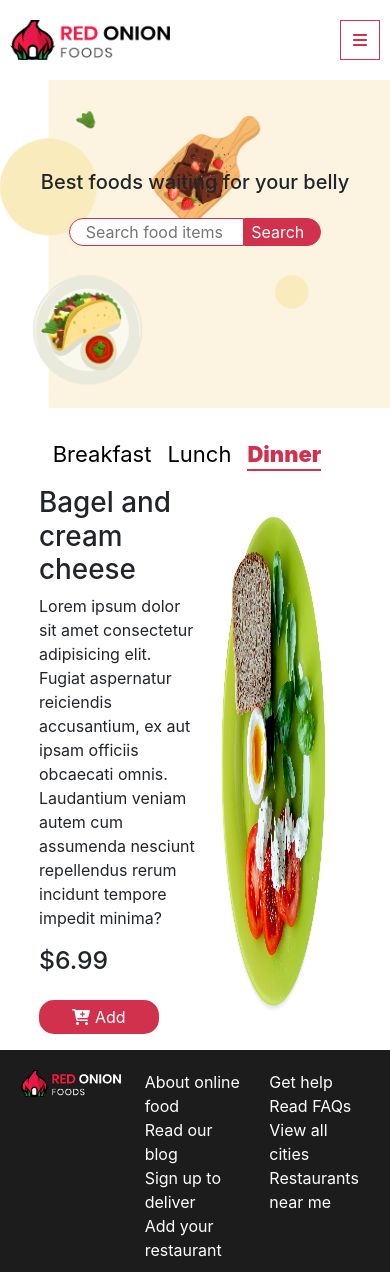
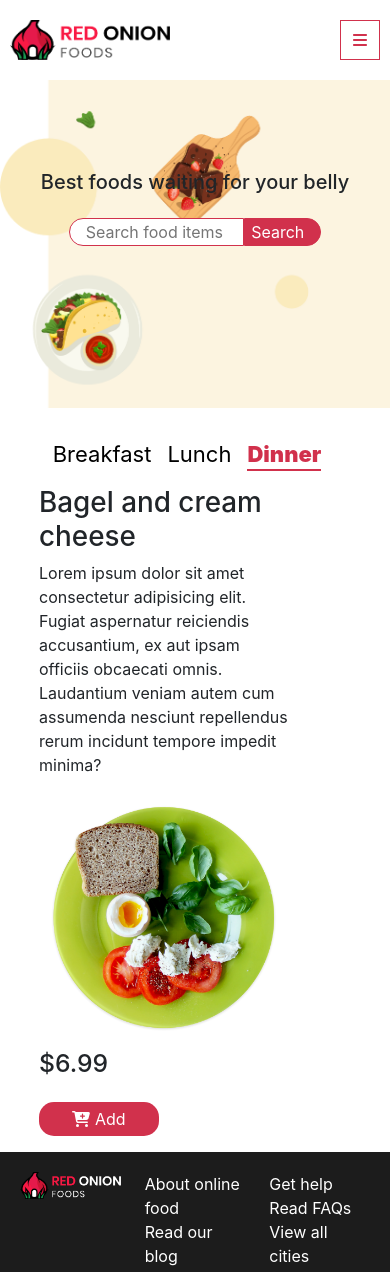
Before and after one commit to Nayem55/red-onion, a React (Create React App) app: page /dinner/1 in a window 390 px wide. Shown: the top 1272 px of the page. Built offline with nearby package versions, Linux system fonts and the light colour scheme; no server answers.

Commit message:
updated UI for small devices

```diff
--- a/src/Components/FoodDetails/FoodDetails.css
+++ b/src/Components/FoodDetails/FoodDetails.css
@@ -14,3 +14,28 @@
     border: 1px solid rgb(209, 49, 76);
     color: rgb(209, 49, 76);
 }
+.details-img-mobile{
+    display: none !important;
+}
+.details-content{
+    display: flex;
+    flex-direction: column;
+    justify-content: center;
+    width: 50%;
+}
+@media (max-width: 700px) {
+    .details-content{
+        width: 100vw;
+    }
+    .details-img-mobile{
+        display: block !important;
+        width: 250px !important;
+        margin: 0 auto;
+    }
+    .details-img{
+        display: none !important;
+    }
+    .details-content{
+        width: 80%;
+    }
+}
--- a/src/Components/FoodDetails/FoodDetails.js
+++ b/src/Components/FoodDetails/FoodDetails.js
@@ -1,15 +1,15 @@
-import { useParams } from 'react-router-dom';
-import useFood from '../../CustomHooks/useFoods';
-import './FoodDetails.css'
-import { FontAwesomeIcon } from '@fortawesome/react-fontawesome';
-import { faCartPlus } from '@fortawesome/free-solid-svg-icons';
-import useCart from '../../CustomHooks/useCart';
-import { addToDb } from '../../utilities/fakedb';
+import { useParams } from "react-router-dom";
+import useFood from "../../CustomHooks/useFoods";
+import "./FoodDetails.css";
+import { FontAwesomeIcon } from "@fortawesome/react-fontawesome";
+import { faCartPlus } from "@fortawesome/free-solid-svg-icons";
+import useCart from "../../CustomHooks/useCart";
+import { addToDb } from "../../utilities/fakedb";
 const FoodDetails = () => {
-    const [foods] = useFood() ;
+  const [foods] = useFood();
   const [cart, setCart] = useCart();
-    let {foodID} = useParams();
-    const foodDetails = foods.find(food=>foodID==food?.id)
+  let { foodID } = useParams();
+  const foodDetails = foods.find((food) => foodID == food?.id);
 
   const handleCart = () => {
     let newCart = [];
@@ -20,26 +20,28 @@ const FoodDetails = () => {
     } else {
       const rest = cart.filter((product) => product.id !== foodDetails.id);
       exist.quantity = exist.quantity + 1;
-          newCart=[...rest,exist];
+      newCart = [...rest, exist];
     }
     setCart(newCart);
     addToDb(foodDetails.id);
   };
-      // const clearCart = () => {
-      //   localStorage.removeItem("shopping-cart");
-      //   setCart([]);
-      // };
 
   return (
-        <div className='details d-flex'>
-        <div className='w-50 d-flex flex-column justify-content-center'>
+    <div className="details d-flex">
+      <div className=" details-content">
         <h1>{foodDetails?.name}</h1>
         <p>{foodDetails?.description}</p>
-           <h2>${foodDetails?.price}</h2>
-           <button onClick={handleCart} className='cart-btn mt-3'> <FontAwesomeIcon icon={faCartPlus} ></FontAwesomeIcon> Add</button>
+        <div className=" details-img-mobile ">
+          <img className="img-fluid" src={foodDetails?.image} alt="" />
         </div>
-        <div className=' details-img w-50 d-flex justify-content-center '>
-            <img className='img-fluid w-75' src={foodDetails?.image} alt="" />
+        <h2 className="mt-2">${foodDetails?.price}</h2>
+        <button onClick={handleCart} className="cart-btn mt-3">
+          {" "}
+          <FontAwesomeIcon icon={faCartPlus}></FontAwesomeIcon> Add
+        </button>
+      </div>
+      <div className=" details-img w-50 d-flex justify-content-center ">
+        <img className="img-fluid w-75" src={foodDetails?.image} alt="" />
       </div>
     </div>
   );
--- a/src/Components/Header/Header.js
+++ b/src/Components/Header/Header.js
@@ -7,13 +7,21 @@ import { useAuthState } from "react-firebase-hooks/auth";
 import { signOut } from "firebase/auth";
 import auth from "../../firebase.init";
 import { useState } from "react";
+import { useEffect } from "react";
 
 const Header = () => {
   const [open, setOpen] = useState(false);
+  const [scroll, setScroll] = useState(0);
   const [user] = useAuthState(auth);
   const handleSignOut = () => {
     signOut(auth);
   };
+  window.addEventListener("scroll", ()=>{
+    setScroll(window.scrollY)
+  })
+  useEffect(()=>{
+    setOpen(false);
+  },[scroll])
   return (
     <div className="header fixed-top">
       <div className="menu">
```
Lines whose indentation alone changed are shown as unchanged.
